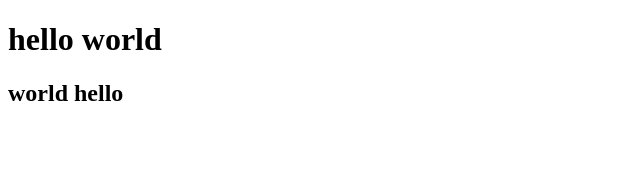
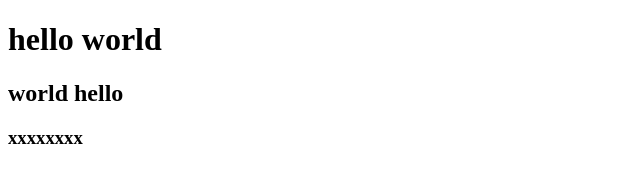
Before and after one commit to wgmin/testDemo, a plain HTML site: page index.html in a window 1280 px wide. Shown: the full height of the page, 0-640 px from the left. Drawn offline with Linux system fonts and the light colour scheme.

Commit message:
这是第三次提交，修改了index.html

```diff
--- a/index.html
+++ b/index.html
@@ -8,5 +8,6 @@
   <body>
     <h1>hello world</h1>
     <h2>world hello</h2>
+    <h3>xxxxxxxx</h3>
   </body>
 </html>
```
